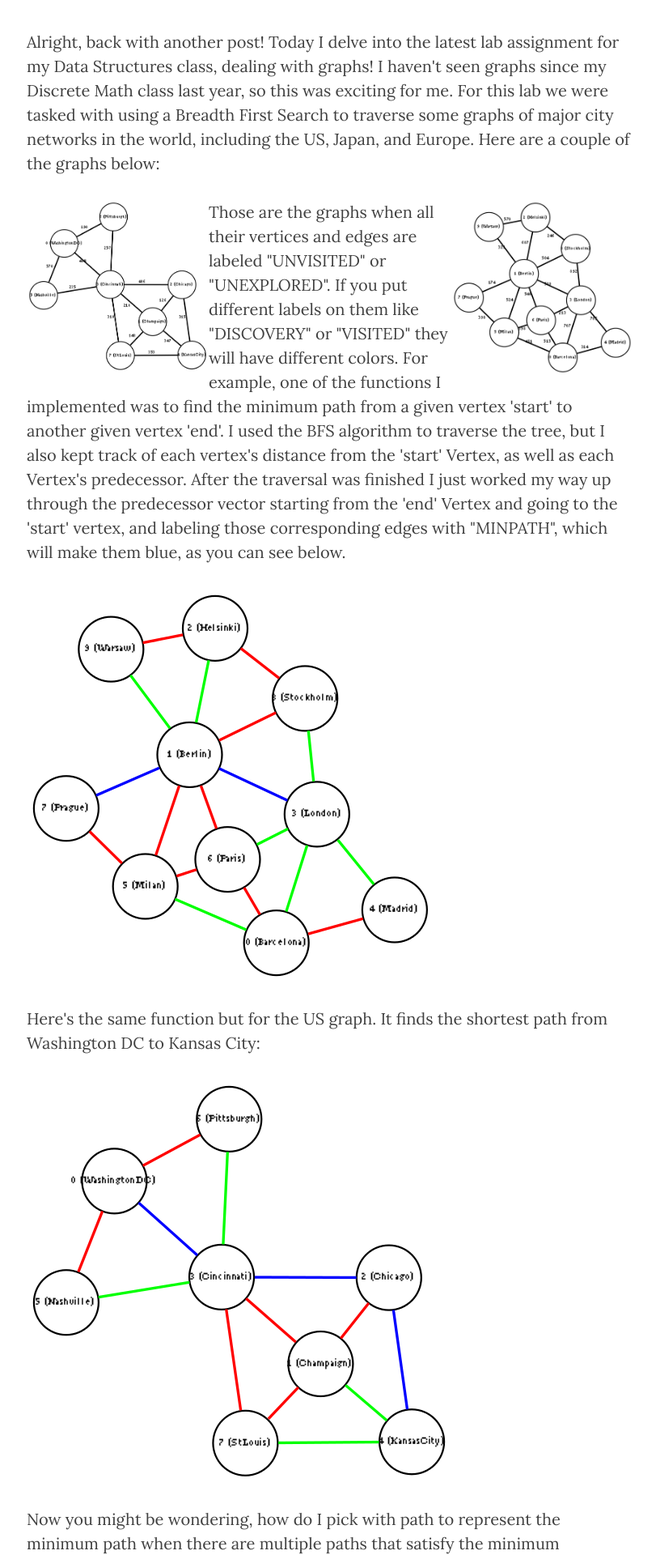
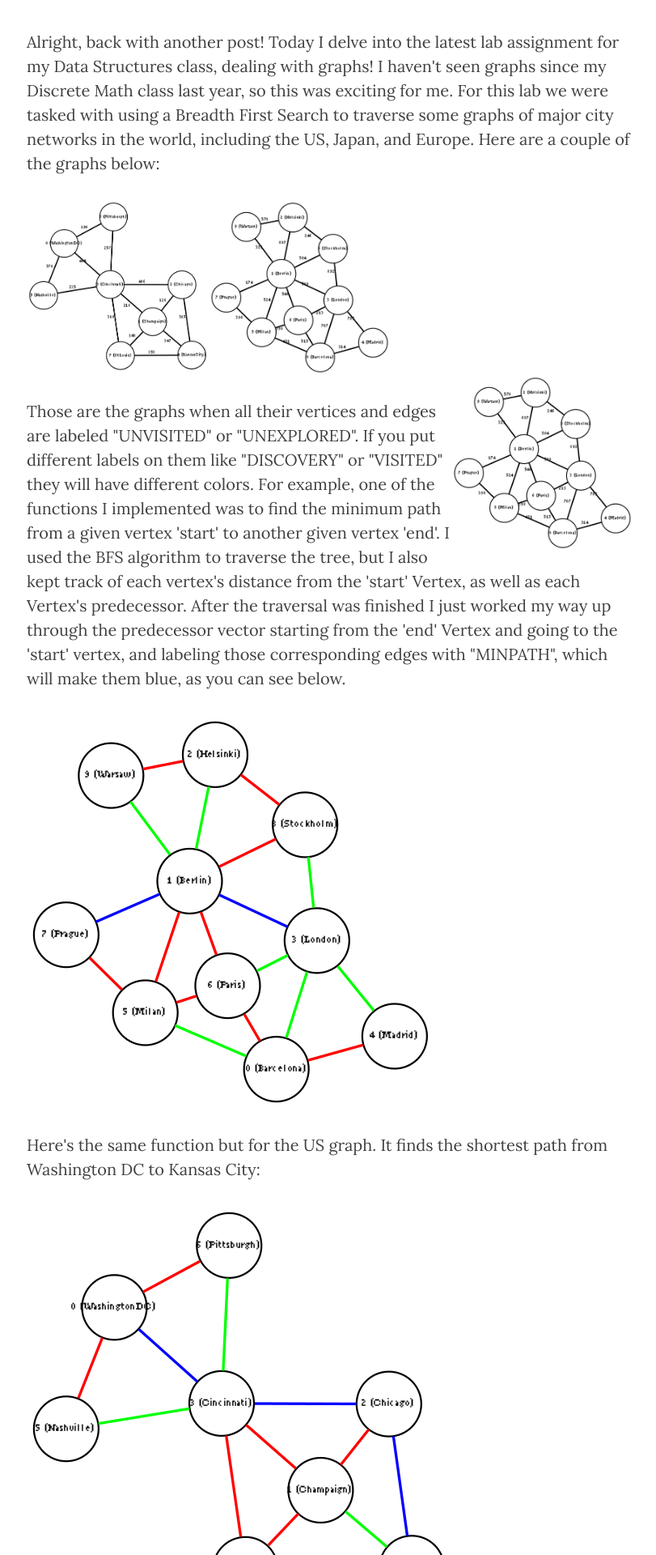
Before and after one commit to cjang5/blog, a Jekyll site: the page built from _posts/2014-12-05-glamorous-graphs.markdown, in a window 1280 px wide. Shown: the part 519-2439 px from the top of the page at 81% size, without its empty margins (232-1043 px from the left). Built offline with Jekyll 4.4.1, drawn with Linux system fonts in a browser that asks for light colours; nearby versions of some CDN libraries.

Commit message:
Update 2014-12-05-glamorous-graphs.markdown

```diff
--- a/_posts/2014-12-05-glamorous-graphs.markdown
+++ b/_posts/2014-12-05-glamorous-graphs.markdown
@@ -9,7 +9,7 @@ header-img: "img/posts/post-06/post-06-bg.png"
 
 <p>Alright, back with another post! Today I delve into the latest lab assignment for my Data Structures class, dealing with graphs! I haven't seen graphs since my Discrete Math class last year, so this was exciting for me. For this lab we were tasked with using a Breadth First Search to traverse some graphs of major city networks in the world, including the US, Japan, and Europe. Here are a couple of the graphs below: </p>
 
-<p> <img class="img-responsive" src="{{ site.baseurl }}/img/posts/post-06/united-states-mst.png" style="width:225px" align="left"> <img class="img-responsive" src="{{ site.baseurl }}/img/posts/post-06/europe.png" style="width:225px" align="right"> </p>
+<p> <img class="img-responsive" src="{{ site.baseurl }}/img/posts/post-06/united-states-mst.png" style="width:225px" align="left"> <img class="img-responsive" src="{{ site.baseurl }}/img/posts/post-06/europe.png" style="width:225px" align="middle"> <img class="img-responsive" src="{{ site.baseurl }}/img/posts/post-06/europe.png" style="width:225px" align="right"></p>
 
 <p> Those are the graphs when all their vertices and edges are labeled "UNVISITED" or "UNEXPLORED". If you put different labels on them like "DISCOVERY" or "VISITED" they will have different colors. For example, one of the functions I implemented was to find the minimum path from a given vertex 'start' to another given vertex 'end'. I used the BFS algorithm to traverse the tree, but I also kept track of each vertex's distance from the 'start' Vertex, as well as each Vertex's predecessor. After the traversal was finished I just worked my way up through the predecessor vector starting from the 'end' Vertex and going to the 'start' vertex, and labeling those corresponding edges with "MINPATH", which will make them blue, as you can see below. </p>
 
```
